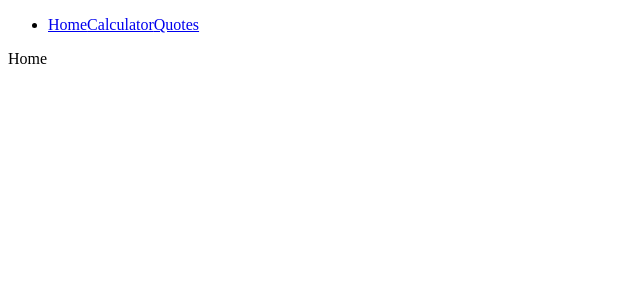
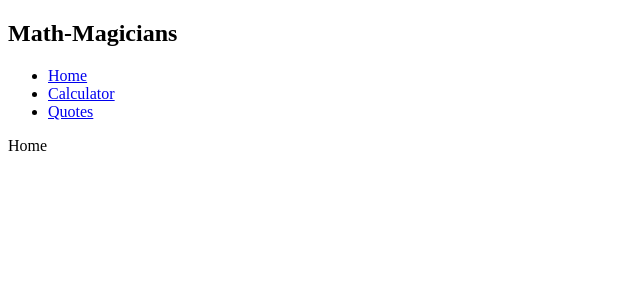
Before and after one commit to kkolade/math-magician, a React (Create React App) app: page / in a window 1280 px wide. Shown: the top 300 px of the page, without its empty margins (0-640 px from the left). Built offline with nearby package versions, Linux system fonts and the light colour scheme; the HTML template or start-up script is replaced by a standard one.

Commit message:
Routes and navigation completed

```diff
--- a/src/App.js
+++ b/src/App.js
@@ -7,11 +7,16 @@ function App() {
   return (
     <div className="App">
       <>
-        <nav>
-          <ul>
-            <li>
+        <nav className="navbar">
+          <h1 className="site-title">Math-Magicians</h1>
+          <ul className="links">
+            <li className="link-item">
               <Link to="/">Home</Link>
+            </li>
+            <li className="link-item">
               <Link to="/calculator">Calculator</Link>
+            </li>
+            <li className="link-item">
               <Link to="/quotes">Quotes</Link>
             </li>
           </ul>
@@ -22,7 +27,6 @@ function App() {
           <Route path="/quotes" element={<Quotes />} />
         </Routes>
       </>
-      {/* <Calculator initialValue={0} /> */}
     </div>
   );
 }
```
